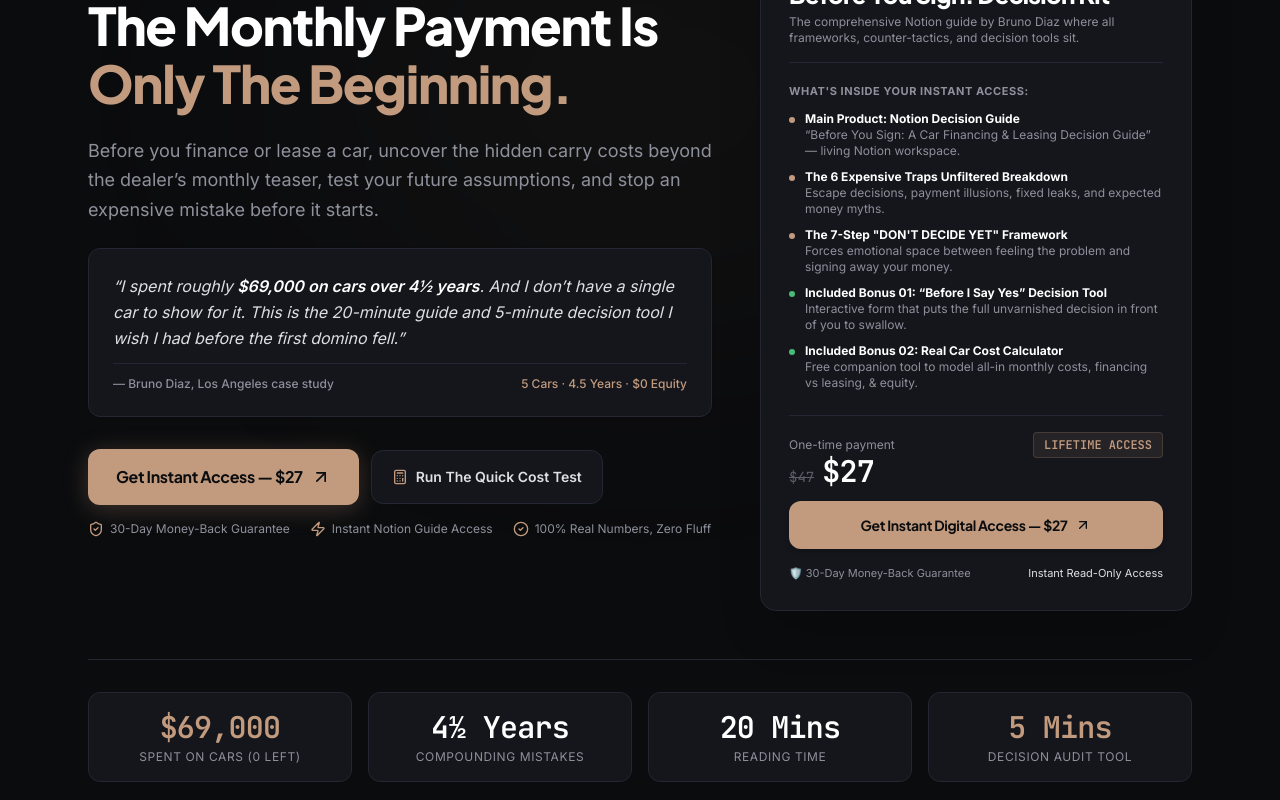
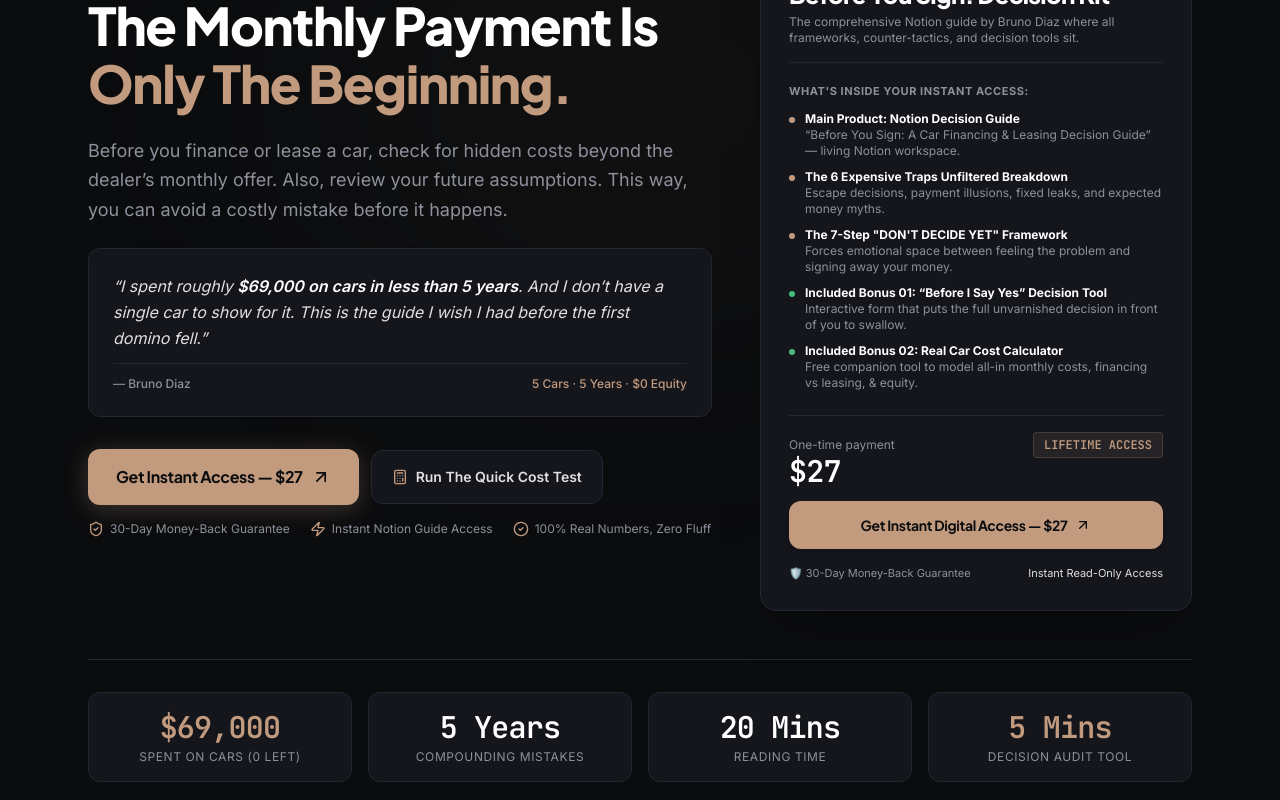
Before and after one commit to realbrunodiaz98/Make-Cheaper-Mistakes, a React (Vite) app: page / in a window 1280 px wide. Shown: the part 280-1080 px from the top of the page. Built offline with nearby package versions, Linux system fonts and the light colour scheme.

Commit message:
refactor: update timeline references to 5 years
Standardize the narrative to 5 years across all sections for clarity and consistency.

```diff
--- a/src/components/CarTimeline.tsx
+++ b/src/components/CarTimeline.tsx
@@ -19,7 +19,7 @@
             <span>Unfiltered Case Study</span>
           </div>
           <h2 className="text-2xl sm:text-4xl font-extrabold text-white tracking-tight font-heading">
-            5 Cars. 4½ Years. Zero Remaining.
+            5 Cars. 5 Years. Zero Remaining.
           </h2>
           <p className="mt-3 text-sm sm:text-base text-[#8E909B] leading-relaxed">
             This isn’t theory from an armchair personal finance blogger. This guide was born from an actual compounding cascade of car commitments in Los Angeles.
--- a/src/components/FounderStory.tsx
+++ b/src/components/FounderStory.tsx
@@ -37,7 +37,7 @@
           {/* Hard Cost Accounting Table */}
           <div className="mt-6 pt-6 border-t border-[#242733]">
             <h3 className="text-xs font-semibold uppercase tracking-wider text-[#8E909B] mb-3">
-              Where The $69,000 Actually Went Over 4½ Years:
+              Where The $69,000 Actually Went Over 5 Years:
             </h3>
 
             <div className="bg-[#0E0F13] border border-[#242733] rounded-xl overflow-hidden text-xs">
@@ -62,7 +62,7 @@
                 <span className="font-mono-numbers font-semibold text-white">~$5,100</span>
               </div>
               <div className="flex justify-between p-3 bg-[#C29B7F]/10 text-[#C29B7F] font-bold">
-                <span>Grand Total Spent Across 4.5 Years</span>
+                <span>Grand Total Spent Across 5 Years</span>
                 <span className="font-mono-numbers text-sm text-white">~$69,000 (0 Cars Owned)</span>
               </div>
             </div>
--- a/src/components/Hero.tsx
+++ b/src/components/Hero.tsx
@@ -27,17 +27,17 @@
             </h1>
 
             <p className="text-base sm:text-lg text-[#8E909B] leading-relaxed max-w-2xl">
-              Before you finance or lease a car, uncover the hidden carry costs beyond the dealer’s monthly teaser, test your future assumptions, and stop an expensive mistake before it starts.
+              Before you finance or lease a car, check for hidden costs beyond the dealer’s monthly offer. Also, review your future assumptions. This way, you can avoid a costly mistake before it happens.
             </p>
 
             {/* Author Hook Quote */}
             <div className="bg-[#14161C] border border-[#242733] rounded-xl p-5 sm:p-6 text-sm sm:text-base text-[#DFDFE3] leading-relaxed shadow-sm">
               <p className="italic text-[#DFDFE3]">
-                “I spent roughly <strong className="text-white font-semibold">$69,000 on cars over 4½ years</strong>. And I don’t have a single car to show for it. This is the 20-minute guide and 5-minute decision tool I wish I had before the first domino fell.”
+                “I spent roughly <strong className="text-white font-semibold">$69,000 on cars in less than 5 years</strong>. And I don’t have a single car to show for it. This is the guide I wish I had before the first domino fell.”
               </p>
               <div className="mt-3 flex items-center justify-between text-xs text-[#8E909B] font-medium pt-3 border-t border-[#242733]">
-                <span>— Bruno Diaz, Los Angeles case study</span>
-                <span className="text-[#C29B7F]">5 Cars · 4.5 Years · $0 Equity</span>
+                <span>— Bruno Diaz</span>
+                <span className="text-[#C29B7F]">5 Cars · 5 Years · $0 Equity</span>
               </div>
             </div>
 
@@ -156,8 +156,7 @@
                 <div className="flex items-baseline justify-between">
                   <div>
                     <span className="text-xs text-[#8E909B] block">One-time payment</span>
-                    <div className="flex items-baseline gap-2">
-                      <span className="text-sm text-[#5C5E68] line-through font-mono-numbers">$47</span>
+                    <div className="flex items-baseline">
                       <span className="text-3xl font-extrabold text-white font-heading font-mono-numbers">$27</span>
                     </div>
                   </div>
@@ -193,7 +192,7 @@
           </div>
 
           <div className="bg-[#14161C] border border-[#242733] rounded-xl p-4 text-center">
-            <div className="text-2xl sm:text-3xl font-extrabold text-white font-heading font-mono-numbers">4½ Years</div>
+            <div className="text-2xl sm:text-3xl font-extrabold text-white font-heading font-mono-numbers">5 Years</div>
             <div className="text-xs text-[#8E909B] mt-1 uppercase tracking-wider">Compounding Mistakes</div>
           </div>
 
```
